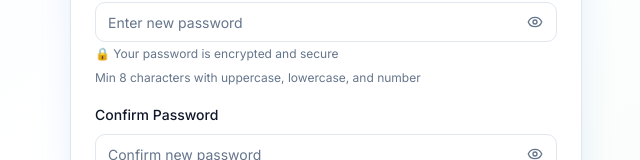
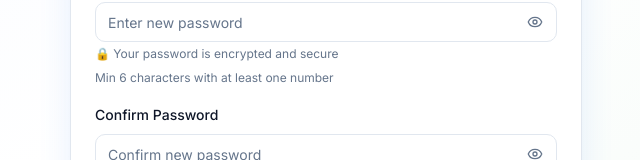
Before and after one commit to veekthor89/trcn-cooperative-webapp, a React (Vite) app: page /change-password in a window 1280 px wide. Shown: the part 408-568 px from the top of the page, without its empty margins (314-954 px from the left). Built offline with nearby package versions, Linux system fonts and the light colour scheme; the HTML template or start-up script is replaced by a standard one.

Commit message:
Changes
Co-authored-by: veekthor89 <58775897+veekthor89@users.noreply.github.com>

```diff
--- a/src/components/ChangePasswordDialog.tsx
+++ b/src/components/ChangePasswordDialog.tsx
@@ -95,7 +95,7 @@ export const ChangePasswordDialog = ({ open, onOpenChange }: ChangePasswordDialo
           <DialogHeader>
             <DialogTitle>Change Password</DialogTitle>
             <DialogDescription>
-              Create a strong password with at least 8 characters, including uppercase, lowercase, and numbers.
+              Choose a password with at least 6 characters and include a number.
             </DialogDescription>
           </DialogHeader>
           <div className="space-y-4 py-4">
--- a/src/pages/ForceChangePassword.tsx
+++ b/src/pages/ForceChangePassword.tsx
@@ -102,7 +102,7 @@ const ForceChangePassword = () => {
                 showDisclaimer
               />
               {errors.newPassword && <p className="text-sm text-destructive">{errors.newPassword}</p>}
-              <p className="text-xs text-muted-foreground">Min 8 characters with uppercase, lowercase, and number</p>
+              <p className="text-xs text-muted-foreground">Min 6 characters with at least one number</p>
             </div>
 
             <div className="space-y-2">
```
